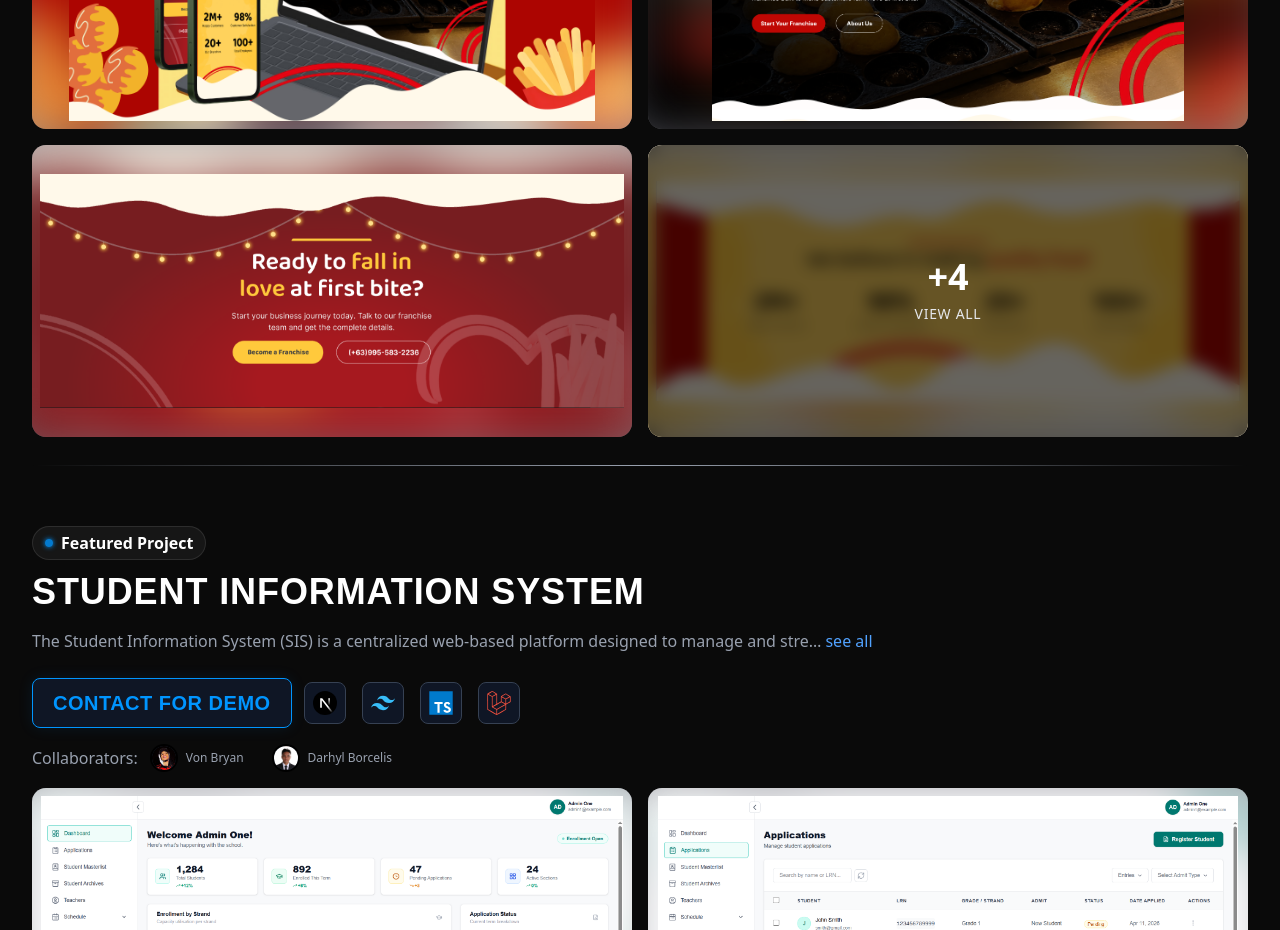
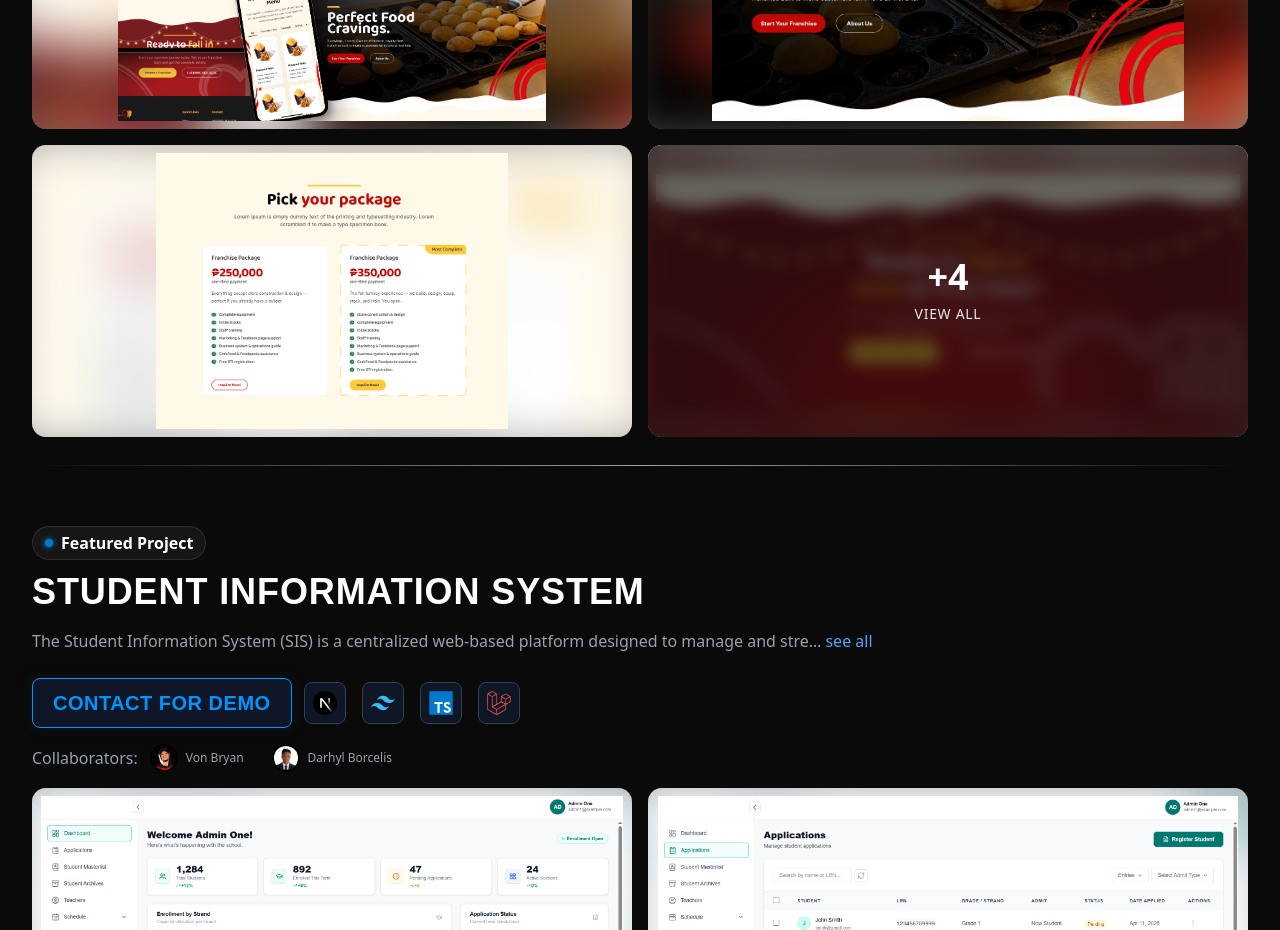
Before and after one commit to MysticMetaphors/my-portfolio, a Next.js app: page /projects in a window 1280 px wide. Shown: the part 2580-3510 px from the top of the page. Built offline with nearby package versions, Linux system fonts and the light colour scheme; no server answers; a web font is replaced by a local one.

Commit message:
chore: change mockup potatophile

```diff
--- a/app/(front-page)/projects/page.tsx
+++ b/app/(front-page)/projects/page.tsx
@@ -94,11 +94,11 @@ export default function projects() {
       images: [
         'projects/potatophile/mockup.png',
         'projects/potatophile/image_1.png',
+        'projects/potatophile/image_6.png',
         'projects/potatophile/image_2.png',
         'projects/potatophile/image_3.png',
         'projects/potatophile/image_4.png',
         'projects/potatophile/image_5.png',
-        'projects/potatophile/image_6.png',
         'projects/potatophile/image_7.png',
       ],
       // featured: true,
```
Also changed, not shown: public/projects/potatophile/mockup.png.
